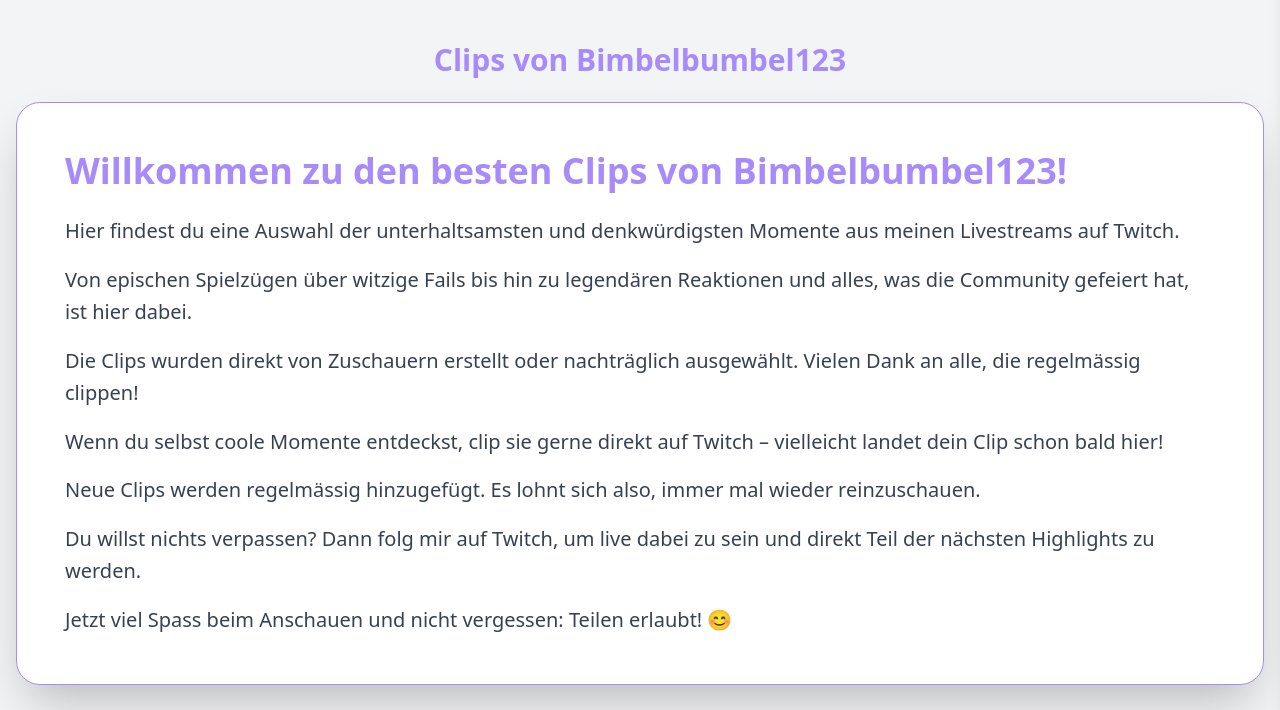
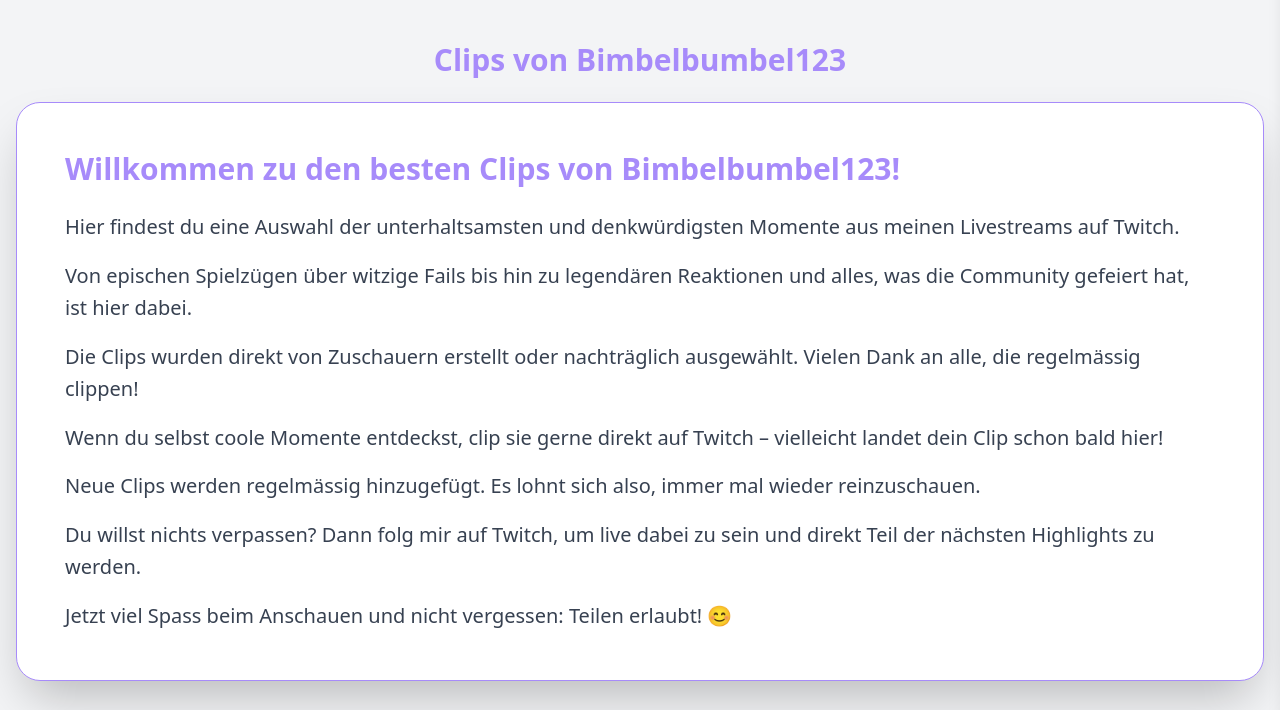
Before and after one commit to Bimbelbumbel123/Bimbelbumbel-Website, a website: page app/clips_and_highlights.html in a window 1280 px wide. Shown: the part 86-796 px from the top of the page. Drawn offline with nearby package versions, Linux system fonts and the light colour scheme.

```diff
--- a/app/clips_and_highlights.html
+++ b/app/clips_and_highlights.html
@@ -44,7 +44,7 @@
 
 <div class="p-12 bg-white border border-violet-400 rounded-3xl shadow-2xl dark:bg-gray-800 dark:border-violet-500 mb-8">
   <section>
-    <h1 class="text-4xl font-extrabold mb-6 text-violet-400 dark:text-violet-400 mr-5">Willkommen zu den besten Clips von Bimbelbumbel123!</h1>
+    <h1 class="text-3xl font-extrabold mb-6 text-violet-400 dark:text-violet-400">Willkommen zu den besten Clips von Bimbelbumbel123!</h1>
     <div class="text-xl text-gray-700 dark:text-gray-300 leading-relaxed space-y-4">
       <p>Hier findest du eine Auswahl der unterhaltsamsten und denkwürdigsten Momente aus meinen Livestreams auf Twitch.</p>
       <p>Von epischen Spielzügen über witzige Fails bis hin zu legendären Reaktionen und alles, was die Community gefeiert hat, ist hier dabei.</p>
```
